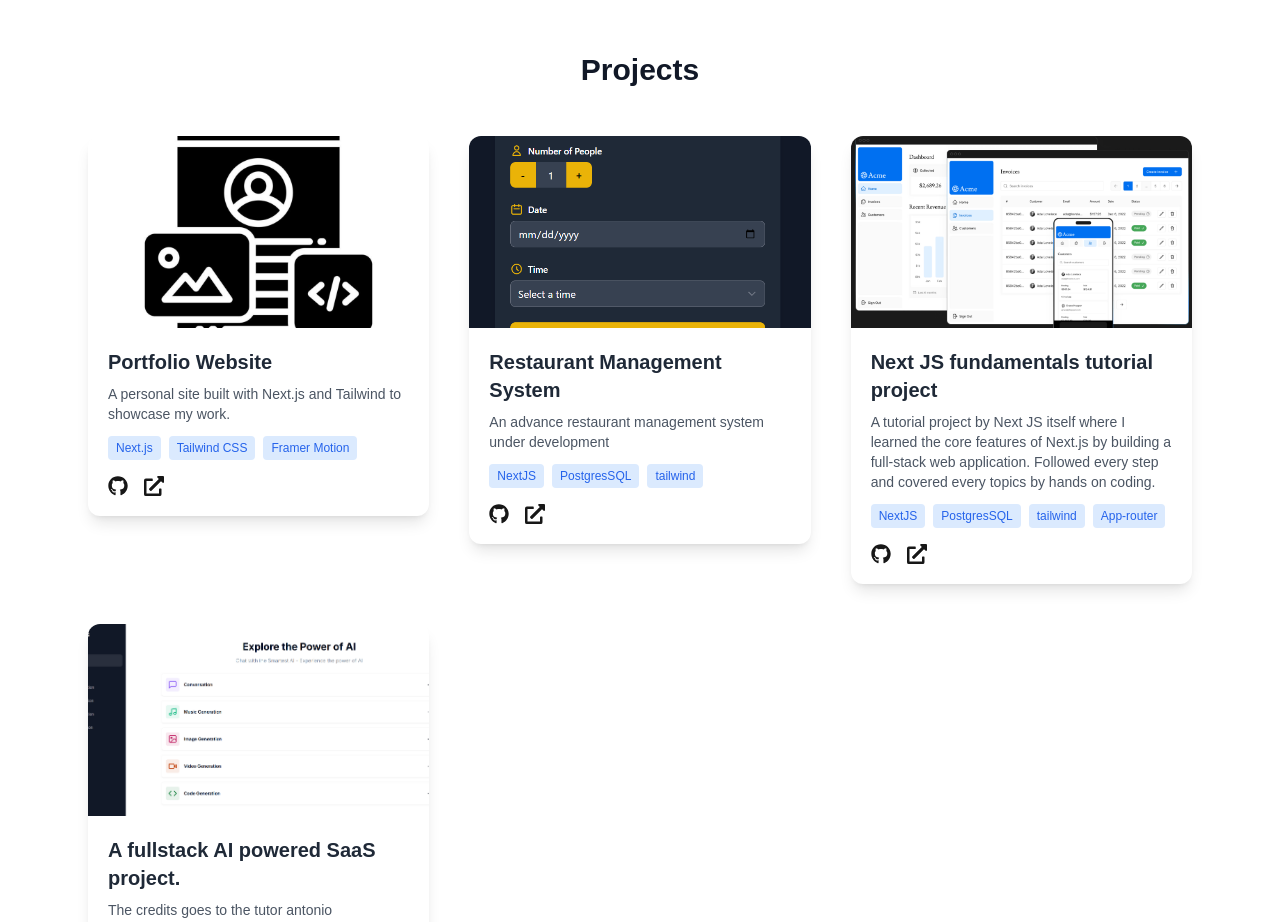
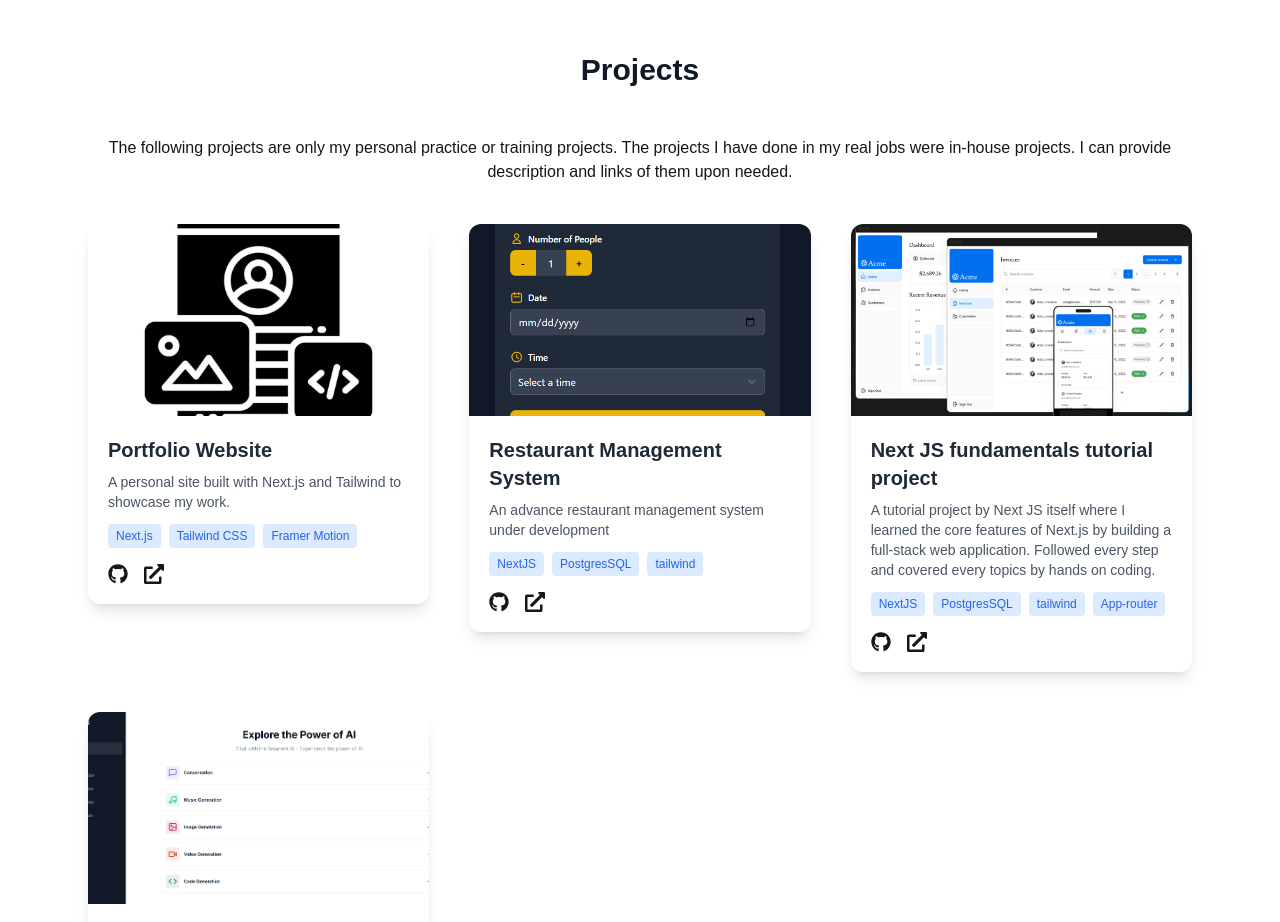
Before and after one commit to RukshanPokharel/My-Portfolio-Next.js-, a Next.js app: page / in a window 1280 px wide. Shown: the part 1680-2602 px from the top of the page. Built offline with nearby package versions, Linux system fonts and the light colour scheme.

Commit message:
project description fixes

```diff
--- a/app/components/Projects.tsx
+++ b/app/components/Projects.tsx
@@ -21,6 +21,17 @@ export default function Projects() {
         Projects
       </motion.h2>
 
+      <motion.h3
+        className="text-1xl font-medium mb-10 text-grey-900 dark:text-white"
+        initial={{ opacity: 0 }}
+        whileInView={{ opacity: 1, y: 0 }}
+        transition={{ duration: 0.6 }}
+      >
+        The following projects are only my personal practice or training
+        projects. The projects I have done in my real jobs were in-house
+        projects. I can provide description and links of them upon needed.
+      </motion.h3>
+
       <motion.div
         className="grid sm:grid-cols-2 lg:grid-cols-3 gap-10"
         initial={{ opacity: 0 }}
```
Also changed, not shown: 1 other file (tests, documents, lock files or other folders).
